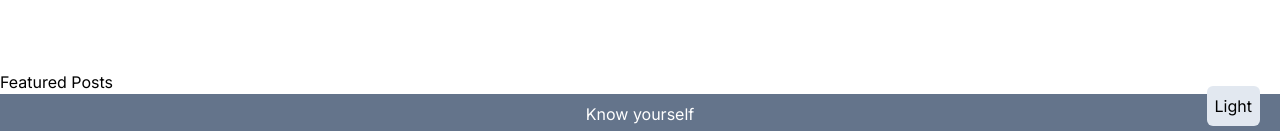
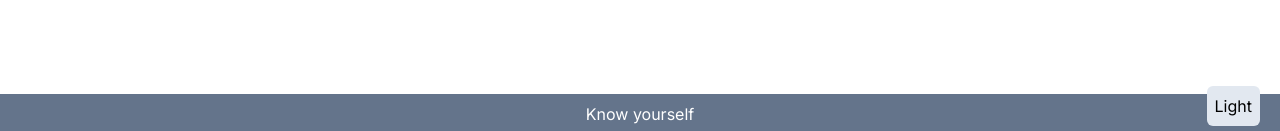
Before and after one commit to YunSukHyun/Blog, a Next.js app: page /post in a window 1280 px wide. Shown: the part 666-797 px from the top of the page. Built offline with nearby package versions, Linux system fonts and the light colour scheme.

Commit message:
chore: minor

```diff
--- a/src/app/layout.tsx
+++ b/src/app/layout.tsx
@@ -33,7 +33,6 @@ export default function RootLayout({
           <ToggleDarkMode />
           <Header />
           <main className="grow">{children}</main>
-          <PostPage />
           <Footer />
         </ThemeProvider>
       </body>
--- a/tsconfig.json
+++ b/tsconfig.json
@@ -1,6 +1,6 @@
 {
   "compilerOptions": {
-    "target": "es5",
+    "target": "es6",
     "lib": ["dom", "dom.iterable", "esnext"],
     "allowJs": true,
     "skipLibCheck": true,
```
Also changed, not shown: src/service/posts.ts (renamed from src/ service/posts.ts).
